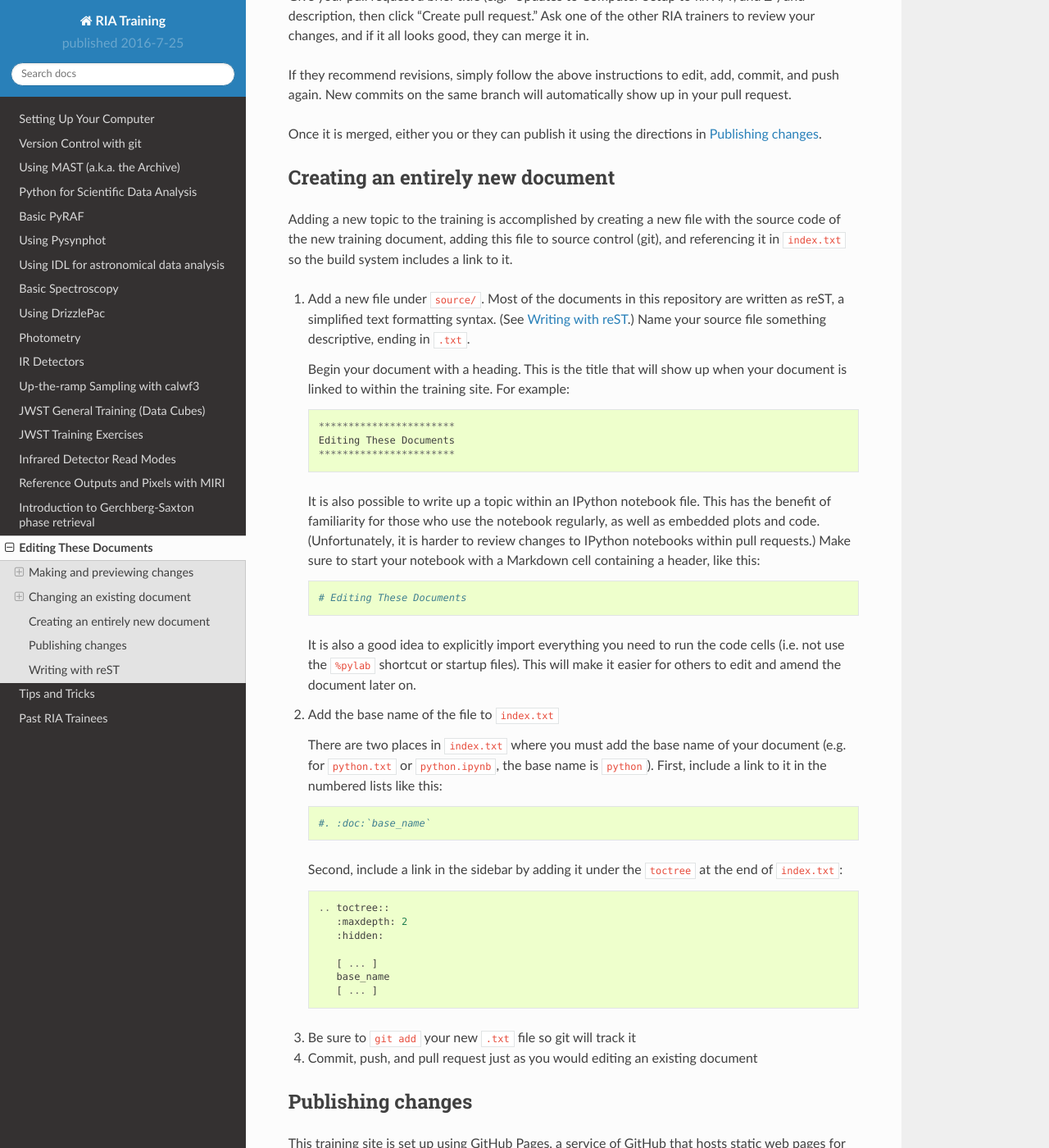
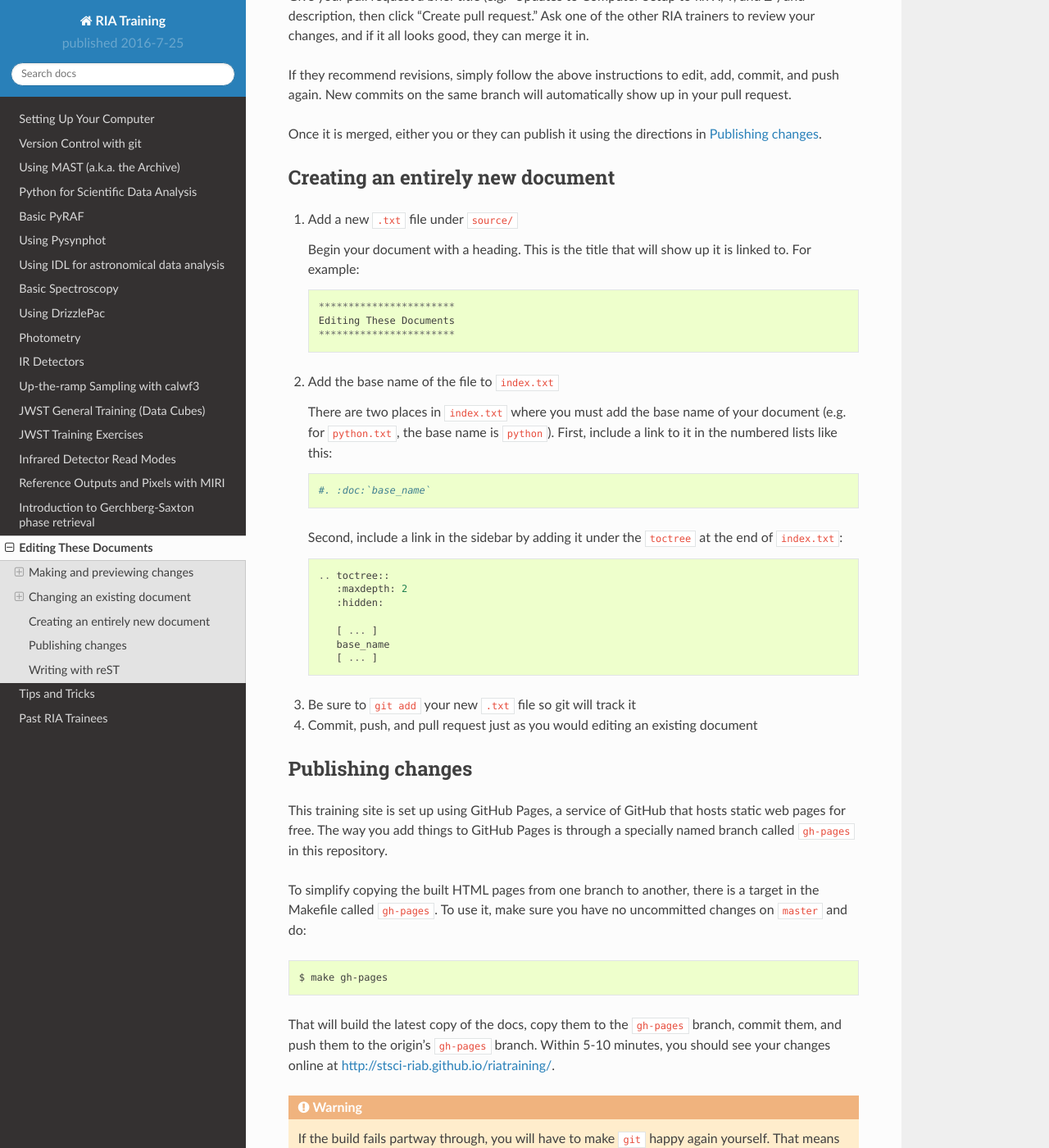
Before and after one commit to staceybright/training-library, a Sphinx documentation site: the page built from source/editing_these_documents.txt, in a window 1280 px wide and 1400 px high, scrolled down 2923 px. Shown: the whole window at 82% size. Built offline with Sphinx 7.4.7 and the Read the Docs theme 2.0.0, drawn with Linux system fonts in a browser that asks for light colours.

Commit message:
Revert "Document use of nbsphinx"
This reverts commit 2eadc4852cdc186d43cade5ca2ce227c25c71c6a.

```diff
--- a/source/editing_these_documents.txt
+++ b/source/editing_these_documents.txt
@@ -92,25 +92,18 @@ Once it is merged, either you or they can publish it using the directions in :re
 Creating an entirely new document
 =================================
 
-Adding a new topic to the training is accomplished by creating a new file with the source code of the new training document, adding this file to source control (git), and referencing it in ``index.txt`` so the build system includes a link to it.
+1. Add a new ``.txt`` file under ``source/``
 
-1. Add a new file under ``source/``. Most of the documents in this repository are written as reST, a simplified text formatting syntax. (See :ref:`rest_primer`.) Name your source file something descriptive, ending in ``.txt``.
-
-   Begin your document with a heading. This is the title that will show up when your document is linked to within the training site. For example::
+   Begin your document with a heading. This is the title that will show up it is linked to. For example::
 
       ***********************
       Editing These Documents
       ***********************
 
-   It is also possible to write up a topic within an IPython notebook file. This has the benefit of familiarity for those who use the notebook regularly, as well as embedded plots and code. (Unfortunately, it is harder to review changes to IPython notebooks within pull requests.) Make sure to start your notebook with a Markdown cell containing a header, like this::
-
-      # Editing These Documents
-
-   It is also a good idea to explicitly import everything you need to run the code cells (i.e. not use the ``%pylab`` shortcut or startup files). This will make it easier for others to edit and amend the document later on.
 
 2. Add the base name of the file to ``index.txt``
 
-   There are two places in ``index.txt`` where you must add the base name of your document (e.g. for ``python.txt`` or ``python.ipynb``, the base name is ``python``). First, include a link to it in the numbered lists like this::
+   There are two places in ``index.txt`` where you must add the base name of your document (e.g. for ``python.txt``, the base name is ``python``). First, include a link to it in the numbered lists like this::
 
       #. :doc:`base_name`
 
```
